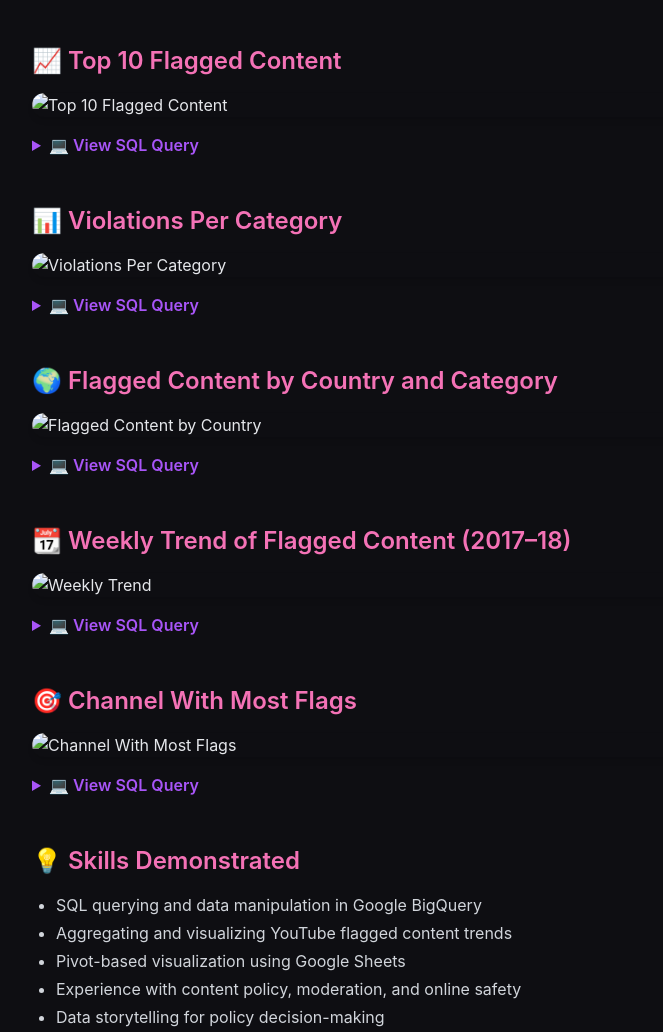
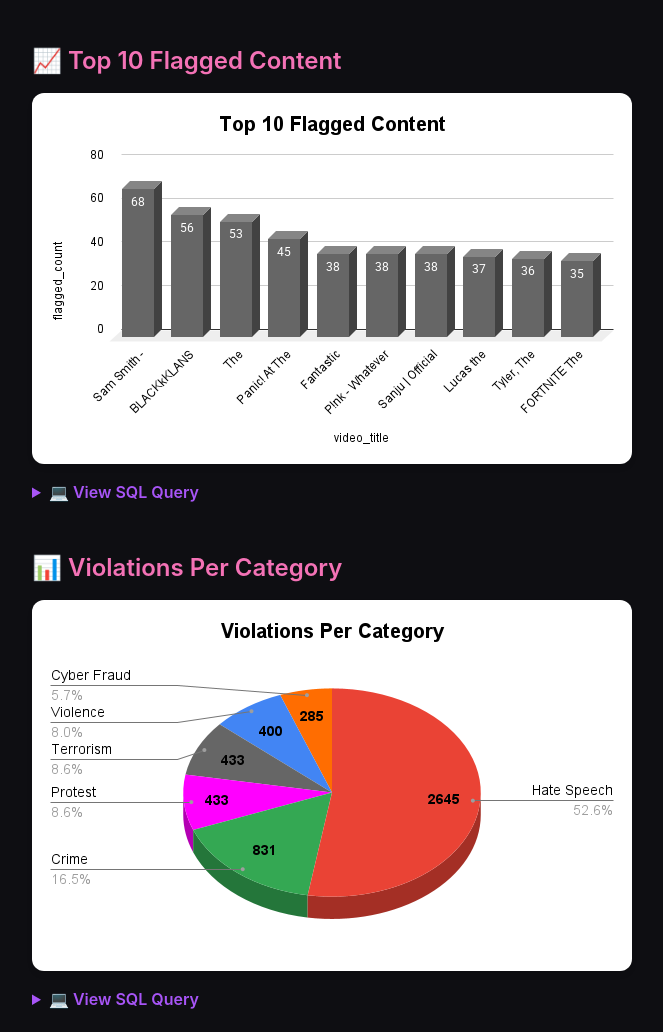
Before and after one commit to Vanshika4111/youtube-content-safety-analysis, a plain HTML site: page index.html in a window 1280 px wide. Shown: the part 373-1405 px from the top of the page, without its empty margins (128-791 px from the left). Drawn offline with nearby package versions, Linux system fonts and the light colour scheme.

Commit message:
Update index.html

```diff
--- a/index.html
+++ b/index.html
@@ -76,7 +76,7 @@
     <!-- Visual 1: Top 10 Flagged Content -->
     <section class="mb-12" data-aos="fade-up">
       <h2 class="text-2xl font-semibold text-pink-400 mb-4">📈 Top 10 Flagged Content</h2>
-      <img src="Top 10 Flagged Content.png" alt="Top 10 Flagged Content" class="chart-img rounded-xl shadow-md mb-4">
+      <img src="visuals/Top 10 Flagged Content.png" alt="Top 10 Flagged Content" class="chart-img rounded-xl shadow-md mb-4">
       <details>
         <summary>💻 View SQL Query</summary>
         <pre><code class="language-sql">
@@ -96,7 +96,7 @@ LIMIT 10;
     <!-- Visual 2: Violations Per Category -->
     <section class="mb-12" data-aos="fade-up">
       <h2 class="text-2xl font-semibold text-pink-400 mb-4">📊 Violations Per Category</h2>
-      <img src="Violations Per Category.png" alt="Violations Per Category" class="chart-img rounded-xl shadow-md mb-4">
+      <img src="visuals/Violations Per Category.png" alt="Violations Per Category" class="chart-img rounded-xl shadow-md mb-4">
       <details>
         <summary>💻 View SQL Query</summary>
         <pre><code class="language-sql">
@@ -114,7 +114,7 @@ ORDER BY total_violations DESC;
     <!-- Visual 3: Flagged Content by Country and Category -->
     <section class="mb-12" data-aos="fade-up">
       <h2 class="text-2xl font-semibold text-pink-400 mb-4">🌍 Flagged Content by Country and Category</h2>
-      <img src="Flagged Content by Country and Category.png" alt="Flagged Content by Country" class="chart-img rounded-xl shadow-md mb-4">
+      <img src="visuals/Flagged Content by Country and Category.png" alt="Flagged Content by Country" class="chart-img rounded-xl shadow-md mb-4">
       <details>
         <summary>💻 View SQL Query</summary>
         <pre><code class="language-sql">
@@ -133,7 +133,7 @@ ORDER BY country, flagged_videos DESC;
     <!-- Visual 4: Weekly Trend -->
     <section class="mb-12" data-aos="fade-up">
       <h2 class="text-2xl font-semibold text-pink-400 mb-4">📆 Weekly Trend of Flagged Content (2017–18)</h2>
-      <img src="Weekly Trend of Flagged Content (2017-18).png" alt="Weekly Trend" class="chart-img rounded-xl shadow-md mb-4">
+      <img src="visuals/Weekly Trend of Flagged Content (2017-18).png" alt="Weekly Trend" class="chart-img rounded-xl shadow-md mb-4">
       <details>
         <summary>💻 View SQL Query</summary>
         <pre><code class="language-sql">
@@ -152,7 +152,7 @@ ORDER BY week_start;
     <!-- Visual 5: Channel with Most Flags -->
     <section class="mb-12" data-aos="fade-up">
       <h2 class="text-2xl font-semibold text-pink-400 mb-4">🎯 Channel With Most Flags</h2>
-      <img src="Channel With most Flags.png" alt="Channel With Most Flags" class="chart-img rounded-xl shadow-md mb-4">
+      <img src="visuals/Channel With most Flags.png" alt="Channel With Most Flags" class="chart-img rounded-xl shadow-md mb-4">
       <details>
         <summary>💻 View SQL Query</summary>
         <pre><code class="language-sql">
```
